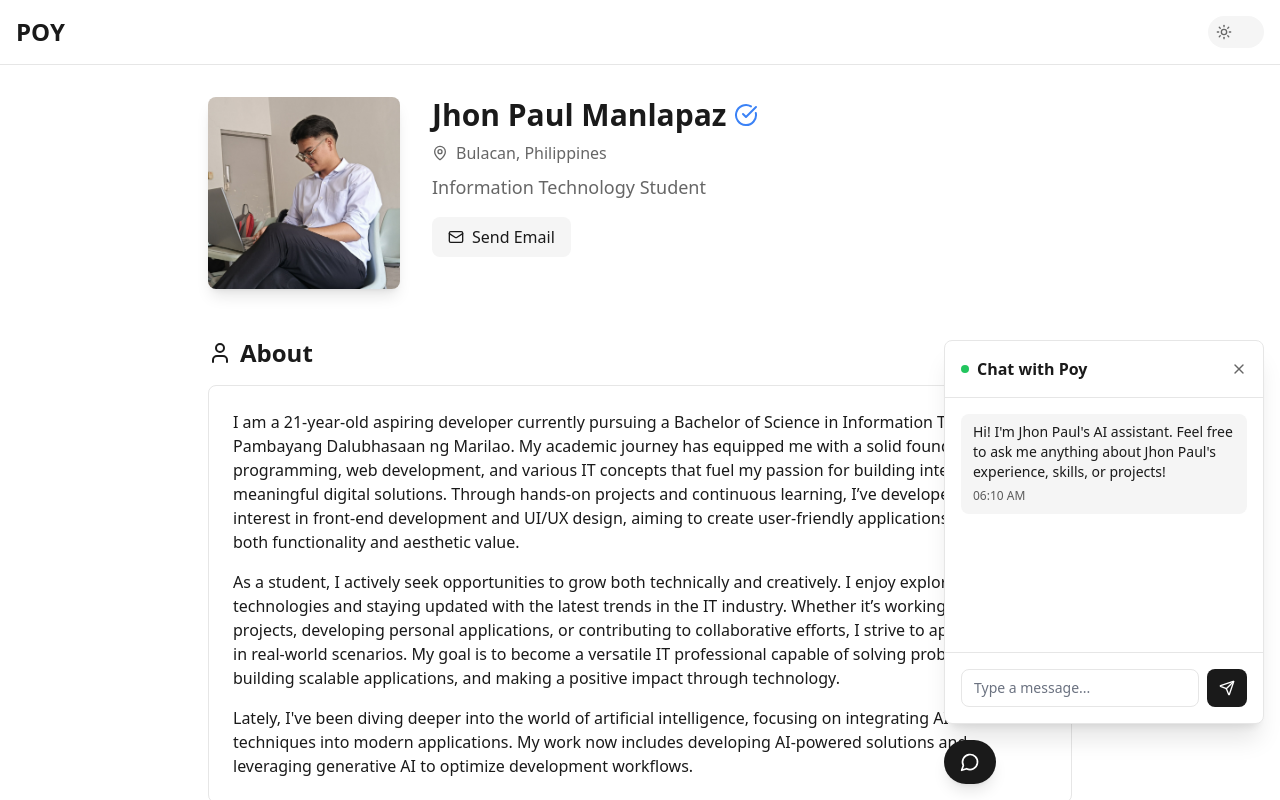
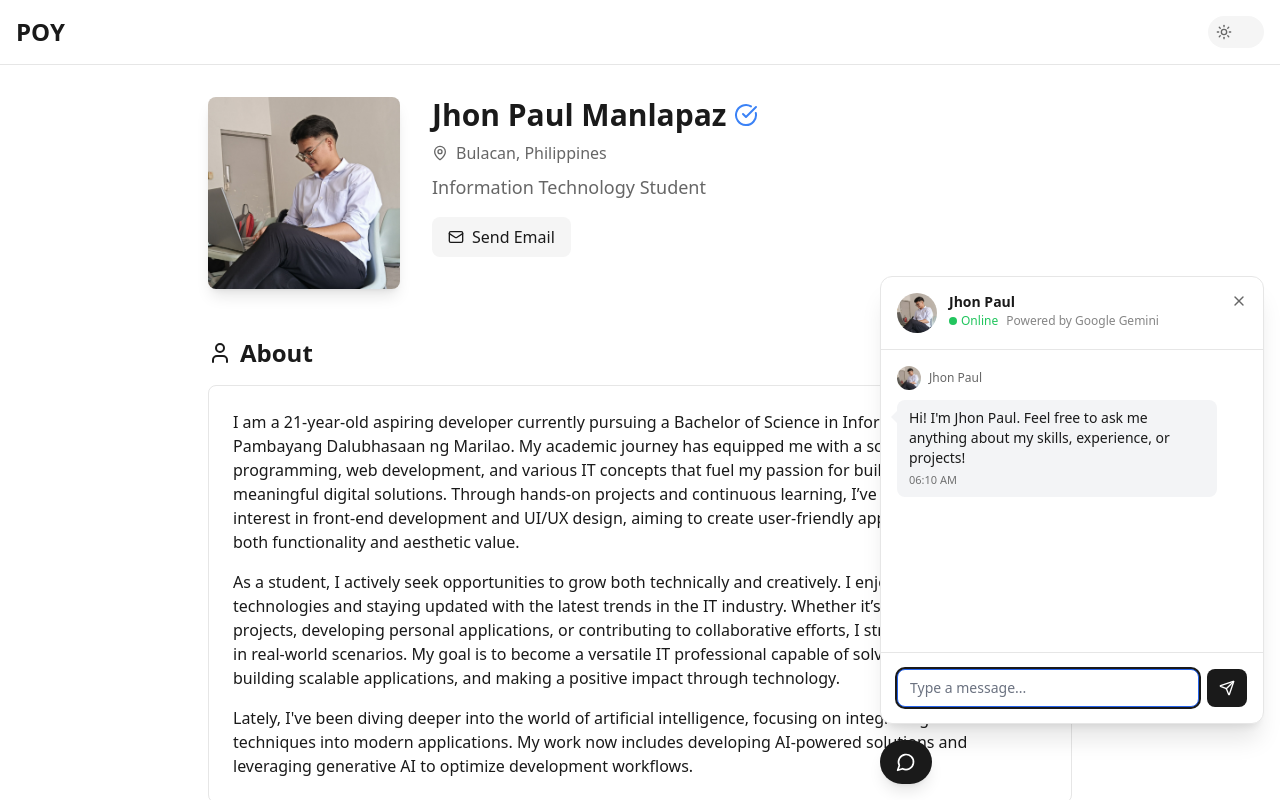
Before and after one commit to pips1804/my-portfolio, a Vue app: page / in a window 1280 px wide. Both pictures are taken after a click on the button "Chat with Poy". Shown: the top 800 px of the page. Built offline with nearby package versions, Linux system fonts and the light colour scheme.

Commit message:
Make the reponses handled by gemini api and fix some UI design on the widget section

```diff
--- a/package.json
+++ b/package.json
@@ -8,6 +8,7 @@
     "preview": "vite preview"
   },
   "dependencies": {
+    "@google/generative-ai": "^0.24.1",
     "aos": "^2.3.4",
     "class-variance-authority": "^0.7.0",
     "clsx": "^2.0.0",
--- a/src/components/ChatWidget.vue
+++ b/src/components/ChatWidget.vue
@@ -10,25 +10,56 @@
     >
       <div
         v-if="isChatOpen"
-        class="bg-card text-card-foreground border border-border rounded-lg shadow-xl w-80 h-96 mb-4 flex flex-col"
+        class="bg-card text-card-foreground border border-border rounded-xl shadow-xl w-96 h-[28rem] mb-4 flex flex-col"
       >
         <!-- Chat Header -->
+        <div class="p-4 border-b border-border">
+          <div class="flex items-start justify-between">
+            <!-- Profile Info -->
+            <div class="flex items-start gap-3">
+              <img
+                src="../img/profile.jpg"
+                alt="Jhon Paul"
+                class="w-10 h-10 rounded-full object-cover"
+              />
+              <div class="flex flex-col justify-center">
+                <span class="text-sm font-semibold leading-tight"
+                  >Jhon Paul</span
+                >
+
+                <!-- Online + Gemini aligned in a row -->
+                <!-- Inside the profile text block -->
+                <div class="flex items-center gap-2 mt-1">
+                  <!-- Online Status -->
                   <div
-          class="p-4 border-b border-border flex justify-between items-center"
+                    class="flex items-center gap-1 text-xs text-green-500 leading-none"
                   >
-          <div class="flex items-center gap-2">
-            <div class="w-2 h-2 bg-green-500 rounded-full"></div>
-            <h3 class="font-semibold">Chat with Poy</h3>
+                    <div class="w-2 h-2 rounded-full bg-green-500"></div>
+                    <span>Online</span>
                   </div>
+
+                  <!-- Gemini Attribution -->
+                  <span
+                    class="text-xs text-muted-foreground leading-none opacity-80"
+                  >
+                    Powered by Google Gemini
+                  </span>
+                </div>
+              </div>
+            </div>
+
+            <!-- Close Button -->
             <button
               @click="toggleChat"
               class="text-muted-foreground hover:text-foreground transition-colors"
+              aria-label="Close chat"
             >
               <X class="h-4 w-4" />
             </button>
           </div>
+        </div>
 
-        <!-- Chat Messages -->
+        <!-- Messages -->
         <div
           ref="messagesContainer"
           class="flex-1 p-4 overflow-y-auto space-y-3"
@@ -36,24 +67,43 @@
           <div
             v-for="message in chatMessages"
             :key="message.id"
-            class="flex"
-            :class="message.isUser ? 'justify-end' : 'justify-start'"
+            class="flex flex-col gap-1.5"
+            :class="message.isUser ? 'items-end' : 'items-start'"
           >
+            <!-- Show profile name and image above bot messages -->
+            <template v-if="!message.isUser">
+              <div class="flex items-center gap-2 mb-1">
+                <img
+                  src="../img/profile.jpg"
+                  alt="Jhon Paul"
+                  class="w-6 h-6 rounded-full object-cover"
+                />
+                <span class="text-xs font-medium text-muted-foreground"
+                  >Jhon Paul</span
+                >
+              </div>
+            </template>
+
             <div
-              class="max-w-xs px-3 py-2 rounded-lg"
-              :class="
+              class="max-w-xs px-3 py-2 rounded-lg bubble"
+              :class="[
                 message.isUser
-                  ? 'bg-primary text-primary-foreground'
-                  : 'bg-secondary text-secondary-foreground'
-              "
+                  ? 'user bg-bubble-user text-primary-foreground'
+                  : 'bot bg-bubble-bot text-secondary-foreground',
+              ]"
             >
-              <p class="text-sm">{{ message.text }}</p>
-              <span class="text-xs opacity-70">{{
-                formatTime(message.timestamp)
-              }}</span>
+              <p class="text-sm whitespace-pre-wrap">{{ message.text }}</p>
+              <p
+                class="text-[11px] mt-1 opacity-60"
+                :class="message.isUser ? 'text-right' : 'text-left'"
+              >
+                {{ formatTime(message.timestamp) }}
+              </p>
             </div>
           </div>
-          <div v-if="isTyping" class="flex justify-start">
+
+          <!-- Typing indicator -->
+          <div v-if="isTyping" class="flex justify-start pt-2">
             <div
               class="bg-secondary text-secondary-foreground px-3 py-2 rounded-lg"
             >
@@ -62,30 +112,31 @@
                   class="w-2 h-2 bg-current rounded-full animate-bounce"
                 ></div>
                 <div
-                  class="w-2 h-2 bg-current rounded-full animate-bounce"
-                  style="animation-delay: 0.1s"
+                  class="w-2 h-2 bg-current rounded-full animate-bounce delay-[100ms]"
                 ></div>
                 <div
-                  class="w-2 h-2 bg-current rounded-full animate-bounce"
-                  style="animation-delay: 0.2s"
+                  class="w-2 h-2 bg-current rounded-full animate-bounce delay-[200ms]"
                 ></div>
               </div>
             </div>
           </div>
         </div>
 
-        <!-- Chat Input -->
+        <!-- Input -->
         <div class="p-4 border-t border-border">
           <div class="flex gap-2">
             <input
+              ref="inputRef"
               v-model="newMessage"
-              @keyup.enter="sendMessage"
+              @keydown.enter.prevent="sendMessage"
               placeholder="Type a message..."
               class="flex-1 px-3 py-2 bg-background border border-border rounded-lg text-sm focus:outline-none focus:ring-2 focus:ring-primary"
+              aria-label="Type a message"
             />
             <button
               @click="sendMessage"
               class="px-3 py-2 bg-primary text-primary-foreground rounded-lg hover:bg-primary/90 transition-colors"
+              aria-label="Send Message"
             >
               <Send class="h-4 w-4" />
             </button>
@@ -94,21 +145,17 @@
       </div>
     </transition>
 
-    <!-- Chat Toggle Button -->
+    <!-- Toggle Button -->
     <button
       @click="toggleChat"
       class="bg-primary text-primary-foreground py-3 px-4 rounded-full shadow-lg hover:bg-primary/90 transition-all duration-300 flex items-center gap-2 overflow-hidden"
       :style="{ width: isChatOpen ? '52px' : '150px' }"
+      aria-label="Toggle Chat"
     >
       <MessageCircle class="h-5 w-5 shrink-0" />
-
-      <!-- Use v-show instead of v-if to avoid snapping -->
       <span
-        :class="[
-          'text-sm font-medium whitespace-nowrap transition-opacity duration-300',
-          isChatOpen ? 'opacity-0' : 'opacity-100',
-        ]"
-        v-show="true"
+        class="text-sm font-medium whitespace-nowrap transition-opacity duration-300"
+        :class="isChatOpen ? 'opacity-0' : 'opacity-100'"
       >
         Chat with Poy
       </span>
@@ -117,33 +164,40 @@
 </template>
 
 <script setup>
-import { ref, nextTick } from "vue";
+import { ref, watch, nextTick } from "vue";
 import { MessageCircle, Send, X } from "lucide-vue-next";
 import { chatResponses } from "../utils/chatResponses";
 
 const isChatOpen = ref(false);
+const newMessage = ref("");
+const isTyping = ref(false);
+const inputRef = ref(null);
+const messagesContainer = ref(null);
+
 const chatMessages = ref([
   {
     id: 1,
-    text: "Hi! I'm Jhon Paul's AI assistant. Feel free to ask me anything about Jhon Paul's experience, skills, or projects!",
+    text: "Hi! I'm Jhon Paul. Feel free to ask me anything about my skills, experience, or projects!",
     isUser: false,
     timestamp: new Date(),
   },
 ]);
-const newMessage = ref("");
-const isTyping = ref(false);
-const messagesContainer = ref(null);
 
 const toggleChat = () => {
   isChatOpen.value = !isChatOpen.value;
 };
 
-const formatTime = (timestamp) => {
-  return timestamp.toLocaleTimeString([], {
-    hour: "2-digit",
-    minute: "2-digit",
+watch(isChatOpen, (open) => {
+  if (open) {
+    nextTick(() => {
+      scrollToBottom();
+      inputRef.value?.focus();
     });
-};
+  }
+});
+
+const formatTime = (timestamp) =>
+  timestamp.toLocaleTimeString([], { hour: "2-digit", minute: "2-digit" });
 
 const scrollToBottom = () => {
   nextTick(() => {
@@ -156,36 +210,29 @@ const scrollToBottom = () => {
 const sendMessage = async () => {
   if (!newMessage.value.trim()) return;
 
-  // Add user message
+  const message = newMessage.value;
   chatMessages.value.push({
     id: Date.now(),
-    text: newMessage.value,
+    text: message,
     isUser: true,
     timestamp: new Date(),
   });
 
-  const userMessage = newMessage.value.toLowerCase();
   newMessage.value = "";
   scrollToBottom();
-
-  // Show typing indicator
   isTyping.value = true;
 
-  // Simulate AI response delay
-  setTimeout(() => {
-    isTyping.value = false;
-
-    const response = chatResponses.getResponse(userMessage);
-
+  setTimeout(async () => {
+    const response = await chatResponses.getResponse(message);
     chatMessages.value.push({
       id: Date.now(),
       text: response,
       isUser: false,
       timestamp: new Date(),
     });
-
+    isTyping.value = false;
     scrollToBottom();
-  }, 1000 + Math.random() * 1000); // Random delay between 1-2 seconds
+  }, 800 + Math.random() * 500);
 };
 </script>
 
@@ -204,4 +251,31 @@ const sendMessage = async () => {
   opacity: 1;
   transform: translateX(0);
 }
+
+.bubble {
+  position: relative;
+}
+
+/* Tail triangle base */
+.bubble::before {
+  content: "";
+  position: absolute;
+  top: 0.7rem;
+  width: 0;
+  height: 0;
+}
+
+.bubble.user::before {
+  right: -6px;
+  border-left: 6px solid hsl(var(--bubble-user));
+  border-top: 6px solid transparent;
+  border-bottom: 6px solid transparent;
+}
+
+.bubble.bot::before {
+  left: -6px;
+  border-right: 6px solid hsl(var(--bubble-bot));
+  border-top: 6px solid transparent;
+  border-bottom: 6px solid transparent;
+}
 </style>
--- a/src/style.css
+++ b/src/style.css
@@ -17,6 +17,8 @@
     --border: 0 0% 90%;
     --input: 0 0% 90%;
     --ring: 0 0% 10%;
+    --bubble-user: 220, 90%, 56%;
+    --bubble-bot: 220, 14%, 96%;
   }
 
   .dark {
@@ -33,5 +35,7 @@
     --border: 0 0% 20%;
     --input: 0 0% 25%;
     --ring: 0 0% 100%;
+    --bubble-user: 220, 90%, 70%;
+    --bubble-bot: 220, 14%, 20%;
   }
 }
--- a/src/utils/chatResponses.js
+++ b/src/utils/chatResponses.js
@@ -1,11 +1,40 @@
+import { GoogleGenerativeAI } from "@google/generative-ai";
+
+const genAI = new GoogleGenerativeAI("AIzaSyAdOGfFqSgvR6nJX_oiaYj261P4c9t2ccg");
+const model = genAI.getGenerativeModel({ model: "gemini-2.0-flash" });
+
+// Full bio info based on your manual setup
+const userInfo = `
+Jhon Paul is a passionate IT student in his 4th year at Pambayang Dalubhasaan ng Marilao, Philippines.
+He has built a wide range of projects, including an e-learning Android app in Unity, a BINI-inspired fan website,
+a chatbot using Vue.js and Gemini API, and a sales/inventory system using PHP and MySQL.
+
+His capstone is an interactive science e-learning app for Grade 7.
+
+He works with technologies such as Vue.js, Tailwind CSS, HTML, CSS, Bootstrap, PHP, Python, C#, Dart, Unity,
+Vuforia, Flutter, Flask, and MySQL. He’s experienced in both frontend and backend development,
+mobile and web apps, and real-time systems.
+
+Tools he uses include VS Code, Android Studio, Unity Editor, GitHub, and Figma.
+
+Jhon Paul is known for being calm, focused, responsible, and a fast learner. He enjoys working independently or with a team.
+
+He’s taken various courses and certifications to improve his skills in web dev, mobile apps, and UI/UX.
+
+He enjoys staying home, playing games, watching films and K-dramas, and listening to music.
+
+He’s based in Bulacan and open to both remote and local opportunities.
+
+His girlfriend is Arah Grace, who he loves for being beautiful, smart, kind, and inspiring.
+`;
+
 export const chatResponses = {
-  getResponse(userMessage) {
+  async getResponse(userMessage) {
     const message = userMessage.toLowerCase();
 
     const match = (keywords) =>
       keywords.some((word) => new RegExp(`\\b${word}\\b`, "i").test(message));
 
-    // Synonym keyword lists
     const greetings = ["hello", "hi", "hey", "yo", "kumusta", "kamusta"];
     const experience = [
       "experience",
@@ -153,76 +182,33 @@ export const chatResponses = {
       "bebe",
     ];
 
-    // Matching logic
+    // Handle manually if greeting or girlfriend
     if (match(greetings)) {
       return "Hello! I'm here to help you learn more about Jhon Paul. What would you like to know about his skills, education, or projects?";
-    }
-
-    if (match(experience)) {
-      return "Jhon Paul is a passionate IT student with hands-on experience in building websites, mobile apps, and smart systems. His portfolio includes both academic and personal projects, such as an AR zombie shooting game and a POS-integrated Flutter app.";
-    }
-
-    if (match(skills)) {
-      return "Jhon Paul's tech stack includes Vue.js, Bootstrap, HTML, CSS for frontend, and PHP, Python, and C# for backend development. He also works with Unity, Vuforia, and Flask for cross-platform and interactive apps.";
-    }
-
-    if (match(languages)) {
-      return "Jhon Paul codes in multiple languages including HTML, CSS, JavaScript, PHP, Python, C#, and Dart. He adapts to different tech stacks based on project requirements.";
-    }
-
-    if (match(projects)) {
-      return "Jhon Paul has created a variety of projects such as an e-learning mobile app built with Unity, a BINI-inspired fan website, a chatbot using Vue and Gemini API, and a sales/inventory system for a clothing shop using PHP and MySQL.";
-    }
-
-    if (match(capstone)) {
-      return "His capstone project is an e-learning application for Android, built using Unity. It aims to make science learning more interactive and engaging for Grade 7 students.";
-    }
-
-    if (match(mobile)) {
-      return "Jhon Paul has built mobile applications using Flutter, Unity, and Vuforia. One project connects to a web-based POS system using Flask API for real-time inventory and transaction management.";
-    }
-
-    if (match(tools)) {
-      return "His favorite tools include Visual Studio Code, Unity Editor, Android Studio, GitHub, and Figma. He enjoys clean UI design and efficient development workflows.";
-    }
-
-    if (match(goals)) {
-      return "Jhon Paul aims to become a well-rounded software developer, focusing on creating meaningful digital experiences through mobile apps, web platforms, and smart systems.";
-    }
-
-    if (match(certification)) {
-      return "He has taken several online courses on web development, mobile app development, and UI/UX design. He believes in continuous self-learning to stay ahead in tech.";
-    }
-
-    if (match(personality)) {
-      return "Jhon Paul is a calm, focused, and responsible individual. He’s a fast learner who enjoys solving problems, working independently, and collaborating on team-based projects.";
-    }
-
-    if (match(contact)) {
-      return "You can reach Jhon Paul via the contact section in his portfolio. He’s open to freelance work, internships, and collaborative tech opportunities.";
-    }
-
-    if (match(ai)) {
-      return "Jhon Paul has explored AI integration by creating a chatbot using Vue.js and the Gemini API. He’s interested in how AI can improve learning and user experience.";
-    }
-
-    if (match(education)) {
-      return "Jhon Paul is a 4th-year Bachelor of Science in Information Technology student at Pambayang Dalubhasaan ng Marilao, where he’s gained strong foundations in software development.";
-    }
-
-    if (match(location)) {
-      return "Jhon Paul is based in the Philippines and currently studying in Bulacan. He’s open to both remote and local opportunities.";
-    }
-
-    if (match(hobbies)) {
-      return "Outside of coding, Jhon Paul enjoys staying at home, playing video games, watching films and K-dramas, and listening to music.";
     }
 
     if (match(girlfriend)) {
       return "His girlfriend is Arah Grace. What he loves most about her is that she’s cute, beautiful, and smart. She’s also kind, understanding, supportive, thoughtful, and always inspires him to be a better person.";
     }
 
-    // Default
-    return "That's a great question! I can tell you more about Jhon Paul's skills, projects, studies, or interests. What would you like to explore?";
+    // Build a prompt if message fits any keyword group
+    const prompt = `
+You are Jhon Paul, a 4th-year IT student from Bulacan. Here's your profile:
+
+${userInfo}
+
+Now, answer the following message **as yourself** in a personal, first-person, friendly tone:
+"${userMessage}"
+
+Keep your answer short and natural — like you're chatting with a visitor to your portfolio.
+`;
+
+    try {
+      const result = await model.generateContent(prompt);
+      return await result.response.text();
+    } catch (e) {
+      // Fallback default response
+      return "That's a great question! I can tell you more about Jhon Paul's skills, projects, studies, or interests. What would you like to explore?";
+    }
   },
 };
--- a/tailwind.config.js
+++ b/tailwind.config.js
@@ -30,6 +30,10 @@ export default {
           "custom-light": "0 4px 12px rgba(0, 0, 0, 0.1)",
           "custom-dark": "0 4px 12px rgba(255, 255, 255, 0.1)",
         },
+        bubble: {
+          user: "hsl(var(--bubble-user))",
+          bot: "hsl(var(--bubble-bot))",
+        },
       },
     },
   },
```
Also changed, not shown: 1 other file (tests, documents, lock files or other folders). Lines whose indentation alone changed are shown as unchanged.
